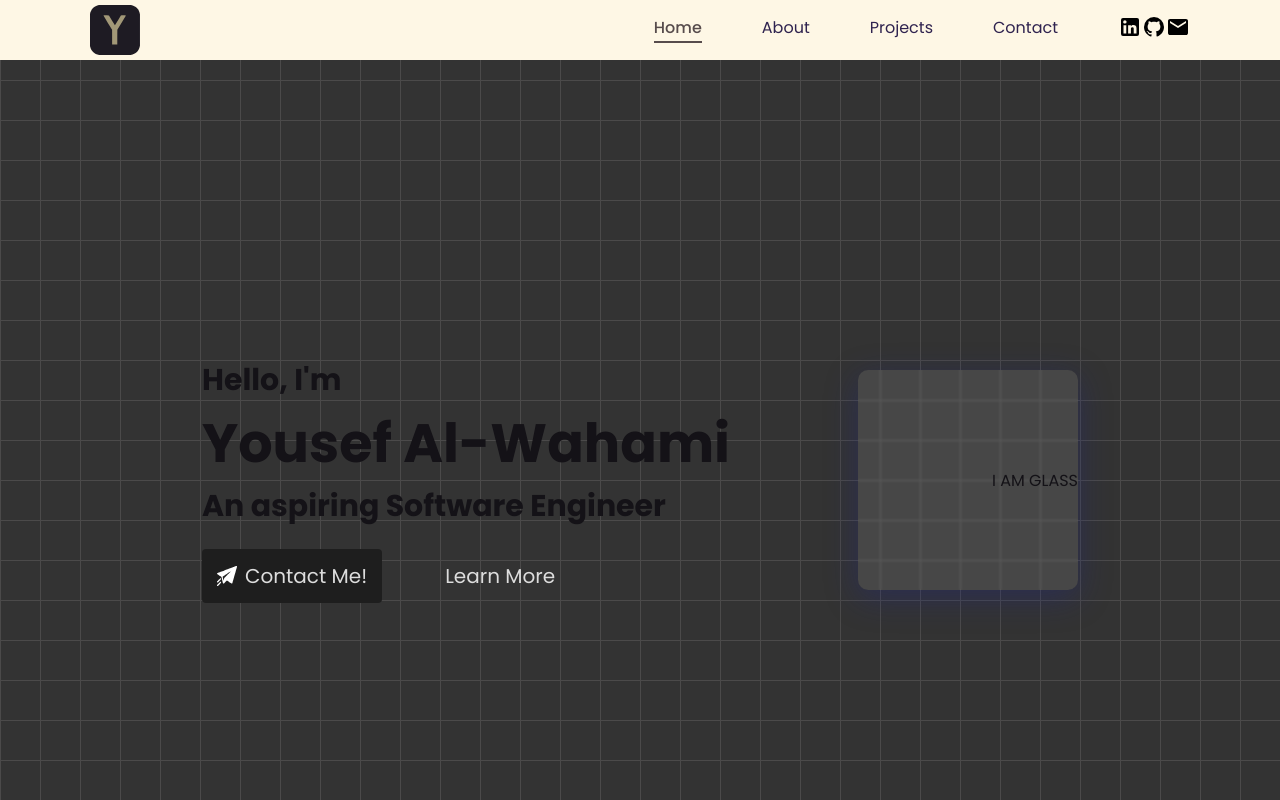
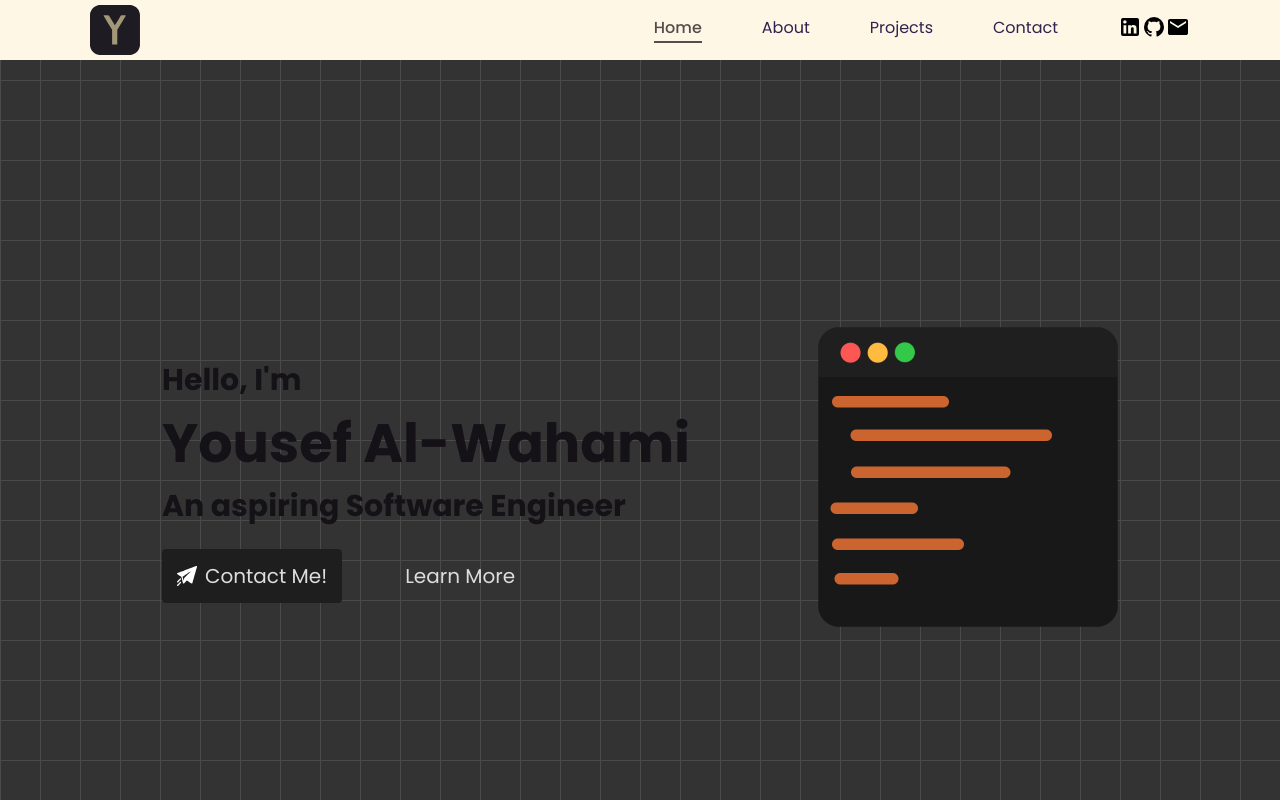
Before and after one commit to wahamiyousef/oldSite2_wahamiyousef.github.io, a React (Create React App) app: page / in a window 1280 px wide. Shown: the top 800 px of the page. Built offline with nearby package versions, Linux system fonts and the light colour scheme.

Commit message:
projects link on home page

```diff
--- a/src/pages/Home.js
+++ b/src/pages/Home.js
@@ -2,6 +2,7 @@ import React from 'react'
 import '../styles/home.css'
 import Button from '../components/Button.js'
 import Plane from '../assets/paperplane.svg'
+import Projects from '../assets/projects.png'
 
 function Home() {
   return (
@@ -17,9 +18,16 @@ function Home() {
       </div>
 
 
+      <div style={{alignItems: 'flex-end'}}>
+        <a href="#projects">
+          <img src={Projects} alt='' style={{height:"300px"}}></img>
+        </a>
+      </div>
+      {/*
       <div className='glass' style={{alignItems: 'flex-end'}}>
        <p>I AM GLASS</p>
       </div>
+      */}
     </div>
   )
 }
```
Also changed, not shown: src/assets/projects.png (added).
